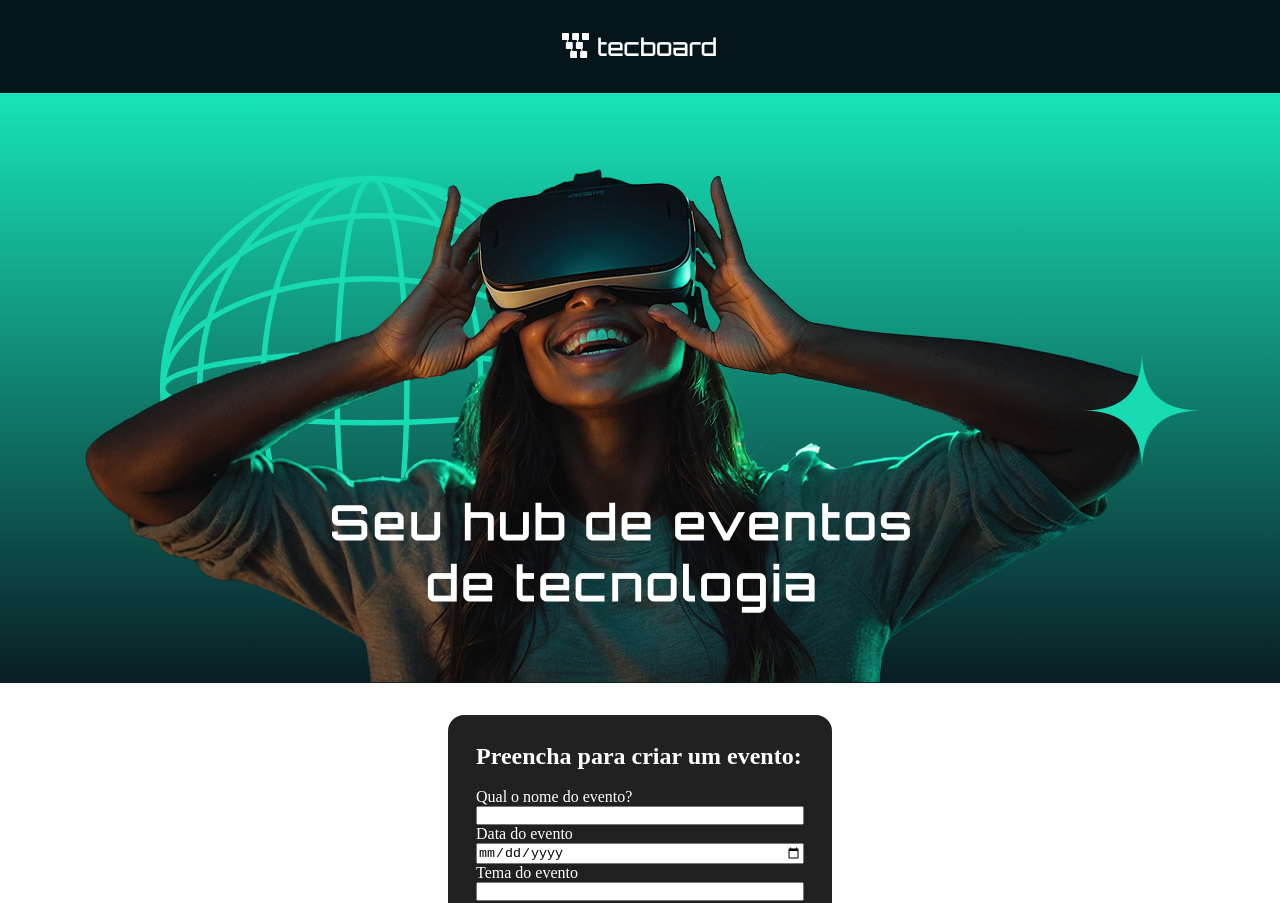
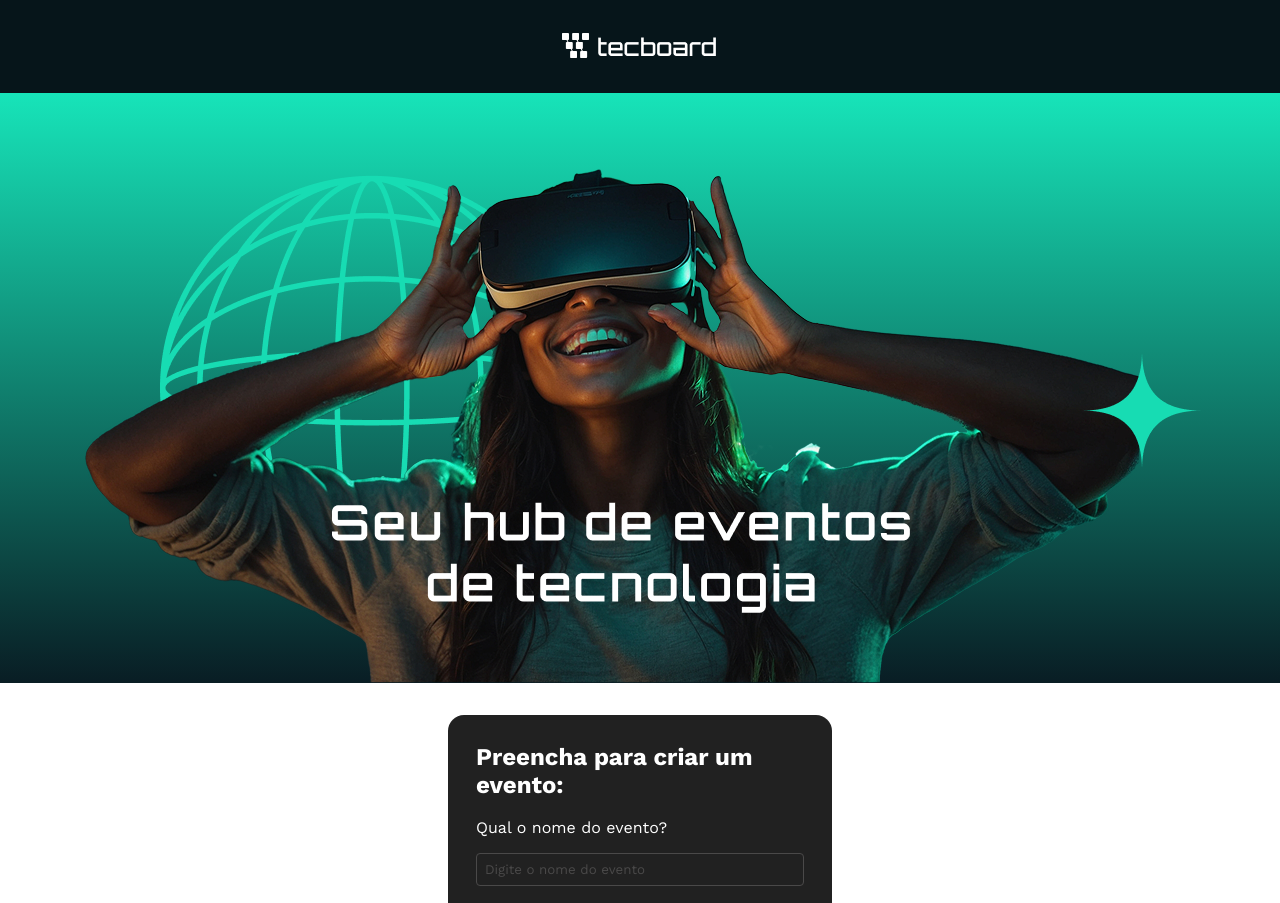
Before and after one commit to RafaellMedeiros/carreira-react, a React (Vite) app in the folder tecboard/: page / in a window 1280 px wide. Shown: the top 903 px of the page. Built offline with nearby package versions, Linux system fonts and the light colour scheme.

Commit message:
feat: adicionar estilos e estrutura ao formulário de evento e componentes Label

```diff
--- a/tecboard/index.html
+++ b/tecboard/index.html
@@ -4,6 +4,12 @@
     <meta charset="UTF-8" />
     <link rel="icon" type="image/svg+xml" href="/favicon.svg" />
     <meta name="viewport" content="width=device-width, initial-scale=1.0" />
+    <link rel="preconnect" href="https://fonts.googleapis.com" />
+    <link rel="preconnect" href="https://fonts.gstatic.com" crossorigin />
+    <link
+      href="https://fonts.googleapis.com/css2?family=Work+Sans:ital,wght@0,100..900;1,100..900&display=swap"
+      rel="stylesheet"
+    />
     <title>tecboard</title>
   </head>
   <body>
--- a/tecboard/src/components/FormularioDeEvento/index.jsx
+++ b/tecboard/src/components/FormularioDeEvento/index.jsx
@@ -1,5 +1,6 @@
 import { Label } from "../Label";
 import { TituloFormulario } from "../TituloFormulario";
+import "./styles.css";
 
 export function FormularioDeEvento() {
   return (
@@ -8,11 +9,17 @@ export function FormularioDeEvento() {
       <br />
       <fieldset>
         <Label htmlFor="name">Qual o nome do evento?</Label>
-        <input type="text" id="name" name="name" />
+        <input
+          className="campo-input"
+          placeholder="Digite o nome do evento"
+          type="text"
+          id="name"
+          name="name"
+        />
         <Label htmlFor="date">Data do evento</Label>
-        <input type="date" id="date" name="date" />
+        <input className="campo-input" type="date" id="date" name="date" />
         <Label htmlFor="tema">Tema do evento</Label>
-        <input type="text" id="tema" name="tema" />
+        <input className="campo-input" type="text" id="tema" name="tema" />
 
         <br />
         <input type="submit" value="Criar Evento" />
--- /dev/null
+++ b/tecboard/src/components/FormularioDeEvento/styles.css
@@ -0,0 +1,23 @@
+fieldset {
+  display: flex;
+  flex-direction: column;
+  gap: 16px;
+}
+
+.campo-input {
+  background-color: transparent;
+  border: 1px solid #4a4949;
+  border-radius: 4px;
+  padding: 8px;
+  color: #fff;
+}
+
+.campo-input:focus {
+  outline: none;
+  border-color: #4a4949;
+  box-shadow: 0 0 0 2px rgba(74, 73, 73, 0.2);
+}
+
+.campo-input::placeholder {
+  color: #4a4949;
+}
--- a/tecboard/src/components/Label/index.jsx
+++ b/tecboard/src/components/Label/index.jsx
@@ -1,4 +1,10 @@
+import "./styles.css";
+
 export function Label(props) {
   const { children } = props;
-  return <label {...props}>{children}</label>;
+  return (
+    <label className="campo-label" {...props}>
+      {children}
+    </label>
+  );
 }
--- /dev/null
+++ b/tecboard/src/components/Label/styles.css
@@ -0,0 +1,5 @@
+.campo-label {
+  font-size: 16px;
+  line-height: 120%;
+  color: #fff;
+}
--- a/tecboard/src/index.css
+++ b/tecboard/src/index.css
@@ -1,5 +1,6 @@
 * {
-    margin: 0;
-    padding: 0;
-    box-sizing: border-box;
+  margin: 0;
+  padding: 0;
+  box-sizing: border-box;
+  font-family: "Work Sans", sans-serif;
 }
```
